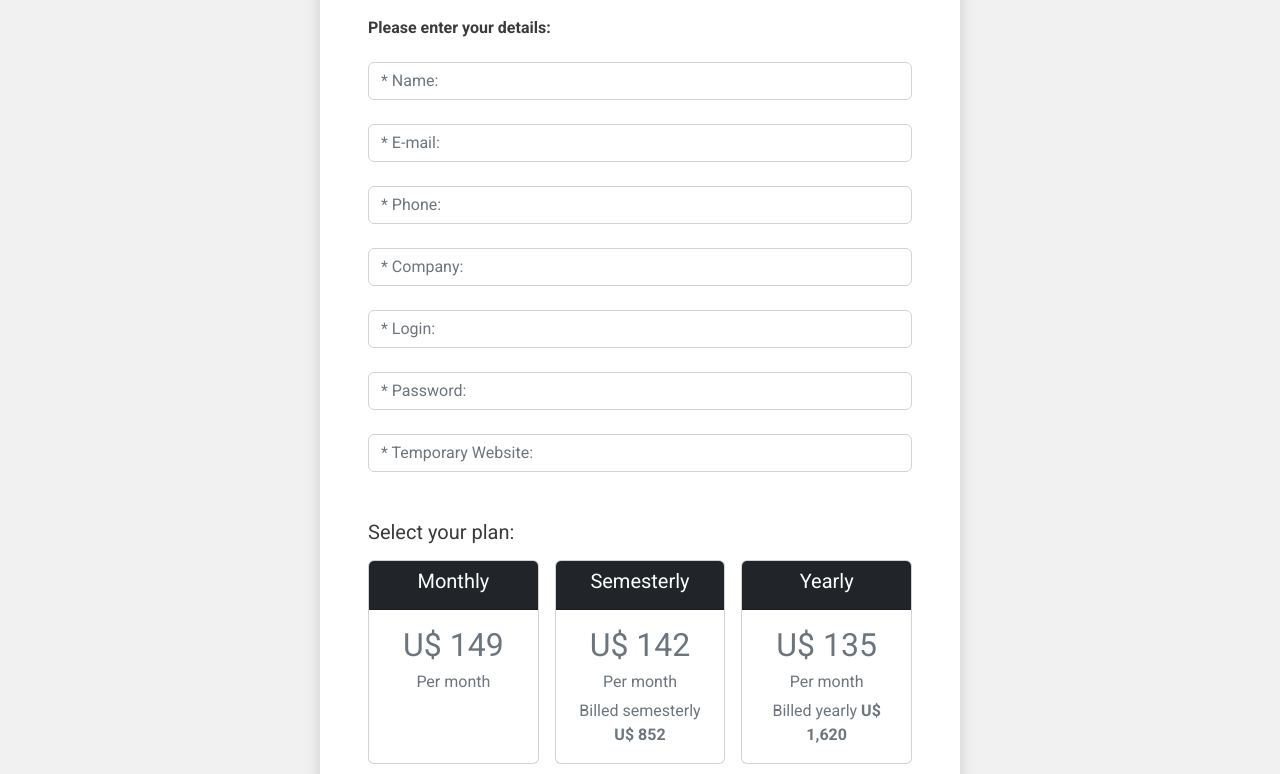
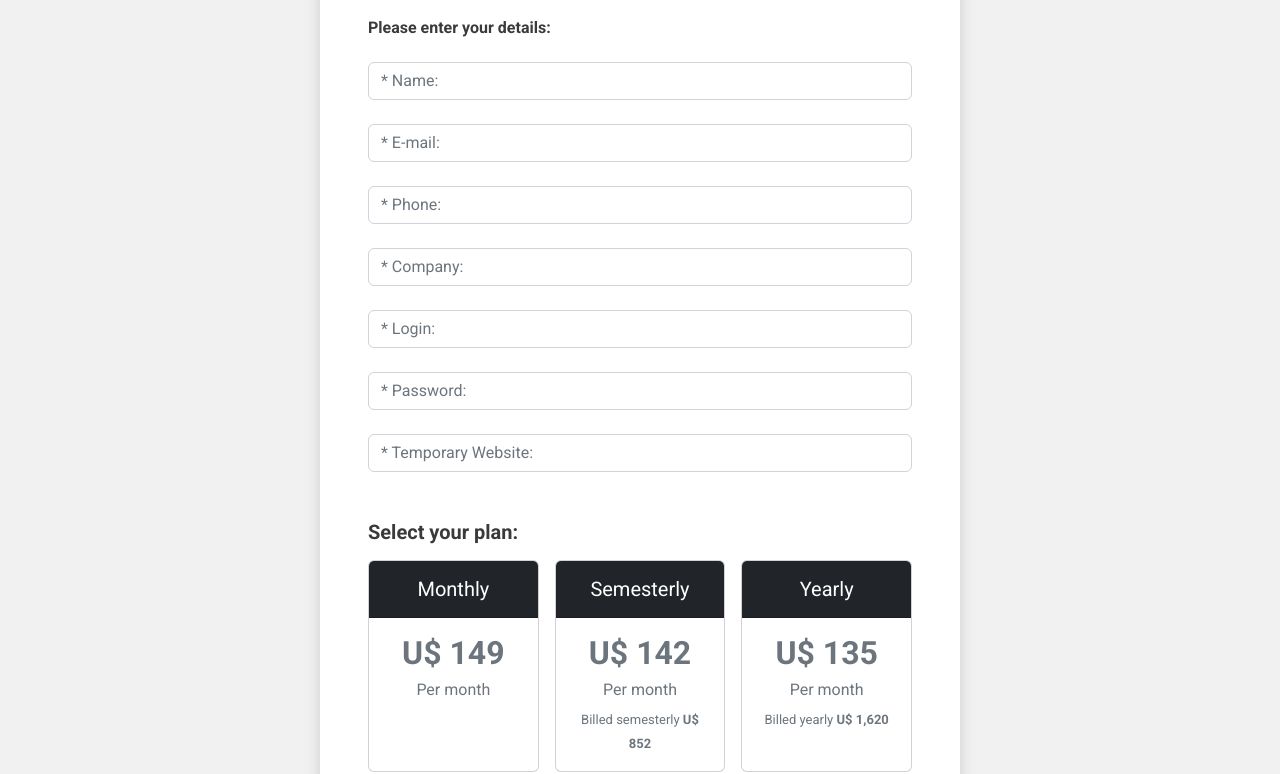
Before and after one commit to diego-quack/Teste-SlabWare, a plain HTML site: page index.html in a window 1280 px wide. Shown: the part 212-986 px from the top of the page. Drawn offline with Linux system fonts and the light colour scheme.

Commit message:
Mais ajustes no HTML e também no CSS

```diff
--- a/css/styles.css
+++ b/css/styles.css
@@ -15,6 +15,14 @@ h3, li, #nav-item {
     color: #86868B;
 }
 
+h2{
+    font-weight: 700;
+}
+
+h7 {
+    font-size: small;
+}
+
 .btn {
     background-color: #FFAF1F;
     border-color: #151515;
--- a/index.html
+++ b/index.html
@@ -103,14 +103,14 @@
             </div>
           </div>
 
-          <h5 class="text-start mt-5 mb-0" style="color: #3a3a3a;">Select your plan:</h5>
+          <h5 class="text-start mt-5 mb-0" style="color: #3a3a3a; font-weight: 700;">Select your plan:</h5>
 
           <div class="row row-cols-1 row-cols-md-3 g-3 py-3">
 
             <div class="col">
               <div class="card h-100 text-muted" id="card_01">
                 <div class="card-header bg-dark text-bg-primary">
-                  <h5 class="card-title text-center">Monthly</h5>
+                  <h5 class="card-title text-center mt-2">Monthly</h5>
                 </div>
                 <div class="card-body" id="card_body01">
                   <h2 class="card-text">U$ 149</h2>
@@ -122,7 +122,7 @@
             <div class="col">
               <div class="card h-100 text-muted" id="card_02">
                 <div class="card-header bg-dark text-bg-primary">
-                  <h5 class="card-title text-center">Semesterly</h5>
+                  <h5 class="card-title text-center mt-2">Semesterly</h5>
                 </div>
                 <div class="card-body" id="card_body02">
                   <h2 class="card-text">U$ 142</h2>
@@ -135,13 +135,13 @@
             <div class="col">
               <div class="card h-100 text-muted" id="card_03">
                 <div class="card-header bg-dark text-bg-primary">
-                  <h5 class="card-title text-center">Yearly</h5>
+                  <h5 class="card-title text-center mt-2">Yearly</h5>
                 </div>
                 <div class="card-body" id="card_body03">
                   <h2 class="card-text">U$ 135</h2>
                   <h6 class="card-text text-center">Per month</h6>
                   <div class="text-start text-center">
-                    <h7>Billed yearly <b>U$ 1,620</b></h7>
+                  <h7>Billed yearly <b>U$ 1,620</b></h7>
                   </div>
                 </div>
               </div>
@@ -150,7 +150,7 @@
           </div>
 
           <div>
-            <button class="btn btn-primary px-4 mt-3" type="submit">BUY NOW</button>
+            <button class="btn btn-primary px-4 mt-4" type="submit">BUY NOW</button>
           </div>
 
         </form>
```
